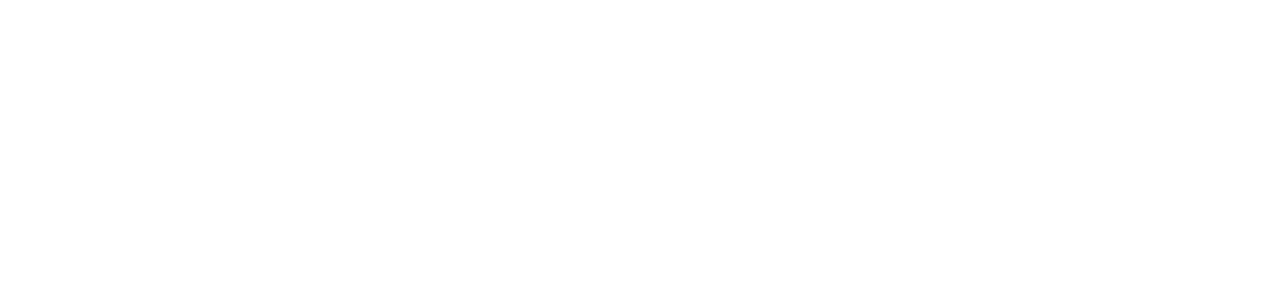
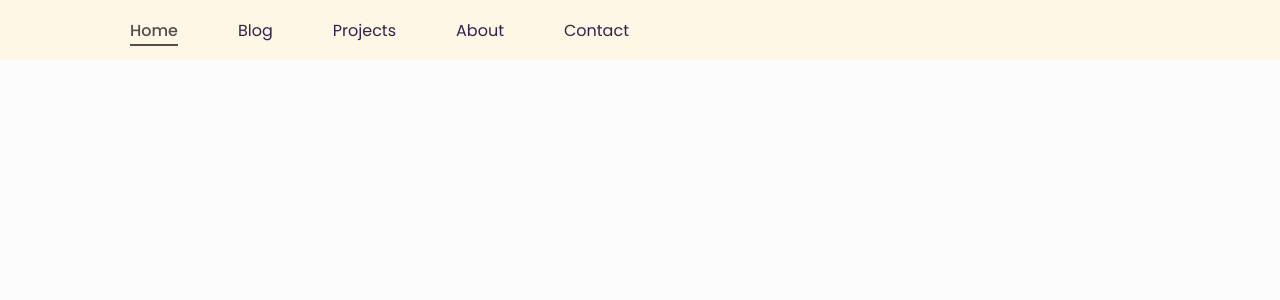
Before and after one commit to DiFrescoTisha-FS/fullstack, a React (Create React App) app in the folder client/: page / in a window 1280 px wide. Before the commit this address had no page. Shown: the top 300 px of the page. Built offline with nearby package versions, Linux system fonts and the light colour scheme.

Commit message:
added nav

```diff
--- a/client/src/App.js
+++ b/client/src/App.js
@@ -1,5 +1,6 @@
 import "./App.css";
 import LoginPage from './pages/login';
+import Navbar from "./components/Navbar";
 
 import { Routes, Route } from "react-router-dom";
 import Dashboard from './pages/dashboard';
@@ -7,6 +8,7 @@ import Dashboard from './pages/dashboard';
 function App() {
   return (
     <>
+      <Navbar />
       <Routes>
         <Route path="/login" element={ <LoginPage /> } />
 
--- /dev/null
+++ b/client/src/components/Navbar.js
@@ -0,0 +1,32 @@
+import { NavLink } from 'react-router-dom'
+import '../navbar.css'
+
+const Navbar = () => {
+  return (
+    <nav className="navbar">
+      <div className="container">
+        <div className="nav-elements">
+          <ul>
+            <li>
+              <NavLink to="/">Home</NavLink>
+            </li>
+            <li>
+              <NavLink to="/blog">Blog</NavLink>
+            </li>
+            <li>
+              <NavLink to="/projects">Projects</NavLink>
+            </li>
+            <li>
+              <NavLink to="/about">About</NavLink>
+            </li>
+            <li>
+              <NavLink to="/contact">Contact</NavLink>
+            </li>
+          </ul>
+        </div>
+      </div>
+    </nav>
+  )
+}
+
+export default Navbar
--- /dev/null
+++ b/client/src/navbar.css
@@ -0,0 +1,60 @@
+@import url('https://fonts.googleapis.com/css2?family=Poppins:wght@400;500;600;700&display=swap');
+
+body {
+  margin: 0;
+  padding: 0;
+  font-family: 'Poppins', sans-serif;
+  background-color: #fcfcfc;
+}
+
+.container {
+  max-width: 1100px;
+  margin: 0 auto;
+  padding: 0 15px;
+  display: flex;
+  justify-content: space-between;
+  align-items: center;
+  height: 100%;
+}
+
+.navbar {
+  height: 60px;
+  background-color: #fef7e5;
+  position: relative;
+}
+
+.nav-elements {
+}
+
+.nav-elements ul {
+  display: flex;
+  justify-content: space-between;
+  list-style-type: none;
+}
+
+.nav-elements ul li:not(:last-child) {
+  margin-right: 60px;
+}
+
+.nav-elements ul a {
+  font-size: 16px;
+  font-weight: 400;
+  color: #2f234f;
+  text-decoration: none;
+}
+
+.nav-elements ul a.active {
+  color: #574c4c;
+  font-weight: 500;
+  position: relative;
+}
+
+.nav-elements ul a.active::after {
+  content: '';
+  position: absolute;
+  bottom: -4px;
+  left: 0;
+  width: 100%;
+  height: 2px;
+  background-color: #574c4c;
+}
```
Also changed, not shown: 1 other file (tests, documents, lock files or other folders).
